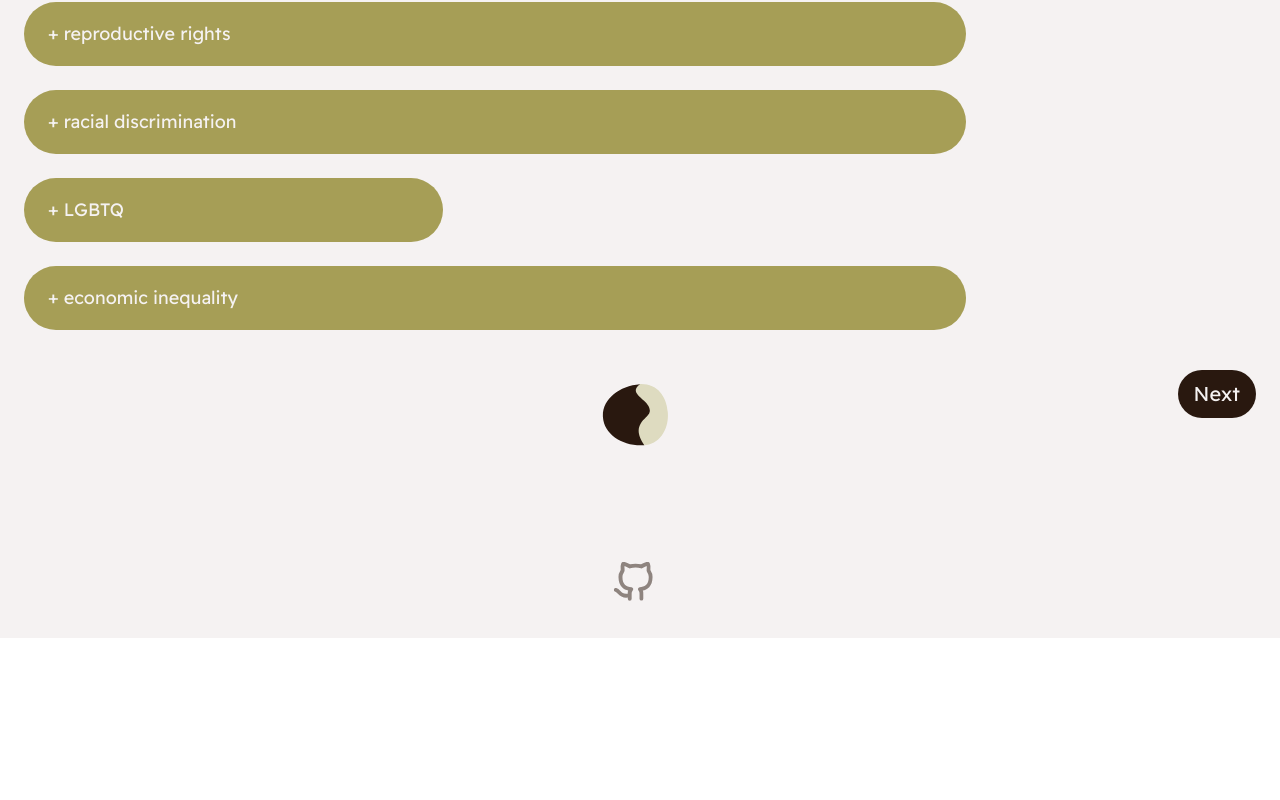
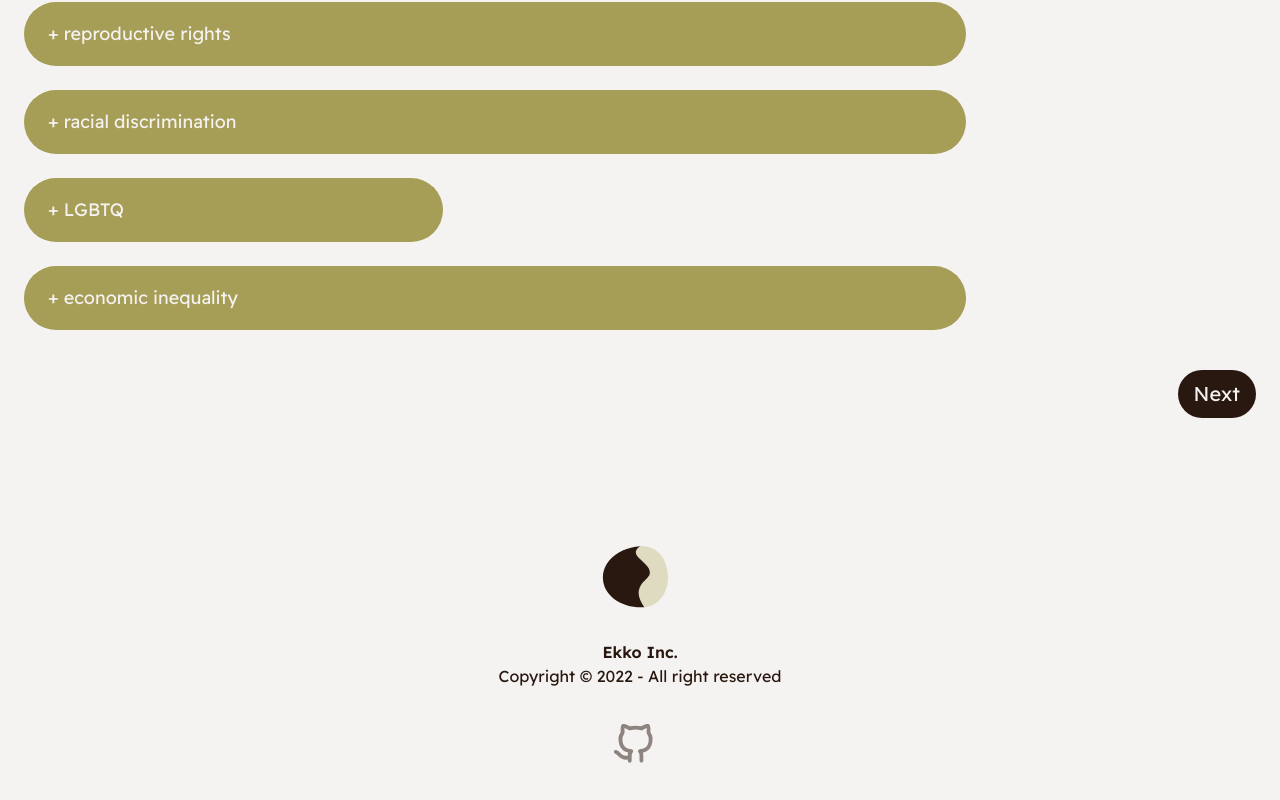
Before and after one commit to SamuelShally/ekko, a React (Create React App) app in the folder frontend/: page /interest in a window 1280 px wide. Shown: the part 458-1258 px from the top of the page. Before the commit the page ends 1096 px from the top, so only its background shows below. Built offline with nearby package versions, Linux system fonts and the light colour scheme.

Commit message:
changes to fit footer

```diff
--- a/frontend/src/components/Footer.jsx
+++ b/frontend/src/components/Footer.jsx
@@ -2,7 +2,10 @@ import { Link } from 'react-router-dom';
 
 const Footer = () => {
     return (
-        <footer className="footer footer-center px-10 pt-10 pb-6 bg-neutral text-primary">
+        <div className="border-solid border-y-primary border-t-2 border-opacity-20">
+
+
+        <footer className="footer footer-center px-10 pt-10 pb-6 bg-neutral text-primary ">
             <div>
                 <svg xmlns="http://www.w3.org/2000/svg" className="w-20 h-16 scale-100" fill="none"><path fill="#DEDBC0" d="M35.786 35.009c14.869-7.167-20.51 1.162 3.099-32.858C56.669.955 66.606 13.566 67.84 30.798c1.234 17.23-9.178 32.354-24.112 32.354-6.86-11.568-17.532-21.331-7.942-28.143Z" /><path fill="#29180F" d="M49.715 29.833c-.426 2.318-2.25 4.048-3.969 5.657-6.642 6.218-11.253 13.861-1.413 27.662-21.517 1.447-40.156-10.76-41.39-27.99C1.707 17.93 18.577 3.597 40.094 2.15c-14.341 10.19 11.774 15.96 9.62 27.682Z" /></svg>
                 <p className="font-bold pt-8">Ekko Inc.</p>
@@ -13,7 +16,8 @@ const Footer = () => {
                     <svg xmlns="http://www.w3.org/2000/svg" className="w-16 h-16 scale-75 -ml-3 opacity-50" fill="#29180F"><path fill="#29180F" d="M41.954 56.833a2.583 2.583 0 0 1-2.583-2.583v-6.717a5.555 5.555 0 0 0-1.395-4.288 2.582 2.582 0 0 1 1.575-4.314c6.304-.75 12.116-2.764 12.116-13.692.002-2.04-.6-4.036-1.73-5.735a7.104 7.104 0 0 1-1.06-5.321 9.582 9.582 0 0 0 0-3.643 19.763 19.763 0 0 0-5.399 2.816 2.584 2.584 0 0 1-2.17.387 26.222 26.222 0 0 0-14.26 0 2.583 2.583 0 0 1-2.17-.387 19.117 19.117 0 0 0-5.45-2.816 9.096 9.096 0 0 0 0 3.643 7.336 7.336 0 0 1-1.112 5.373 10.514 10.514 0 0 0-1.73 5.76c0 10.05 4.856 12.737 12.141 13.667a2.585 2.585 0 0 1 2.119 1.705 2.583 2.583 0 0 1-.543 2.583 5.32 5.32 0 0 0-1.42 4.03v6.95a2.583 2.583 0 1 1-5.167 0v-1.473a15.5 15.5 0 0 1-13.615-5.4 10.077 10.077 0 0 0-2.996-2.273 2.587 2.587 0 1 1 1.291-5.012 12.736 12.736 0 0 1 5.167 3.514c2.583 2.583 5.167 4.856 10.075 3.926a10.05 10.05 0 0 1 .594-4.081c-5.321-1.344-12.916-5.167-12.916-18.084a15.5 15.5 0 0 1 2.583-8.602c.314-.47.434-1.044.336-1.602a14.7 14.7 0 0 1 .852-8.292 2.584 2.584 0 0 1 1.628-1.473c.878-.258 4.03-.775 9.997 3.1a31.413 31.413 0 0 1 14.7 0c5.967-3.875 9.119-3.384 9.971-3.1a2.584 2.584 0 0 1 1.628 1.473 14.752 14.752 0 0 1 .852 8.318 1.937 1.937 0 0 0 .284 1.473 15.5 15.5 0 0 1 2.584 8.628c0 13.097-7.544 16.895-12.917 18.083.473 1.386.666 2.853.568 4.314v6.562a2.583 2.583 0 0 1-2.428 2.583Z"/></svg>
                 </a>
             </div>
-        </footer>
+            </footer>
+            </div>
     )
 }
 
--- a/frontend/src/components/Interest.jsx
+++ b/frontend/src/components/Interest.jsx
@@ -3,7 +3,7 @@ import { Link } from 'react-router-dom';
 
 const Interest = () => {
     return (
-        <div className="bg-white">
+        <div className="relative bg-white h-screen mb-40 z-0">
             <div className="relative h-screen top-20">
                 {/* question */}
                 <h1 className="relative font-bold text-3xl text-primary mb-10 ml-6">
@@ -39,7 +39,7 @@ const Interest = () => {
                         </button>
                     </div>
                     <Link to="/quiz">
-                        <div className="w-full flex flex-row-reverse mt-10">
+                        <div className="w-full flex flex-row-reverse mt-10 z-20">
                             <button className="btn rounded-full flex-none mr-6
                                                 bg-primary text-neutral text-xl">
                                 Next
```
